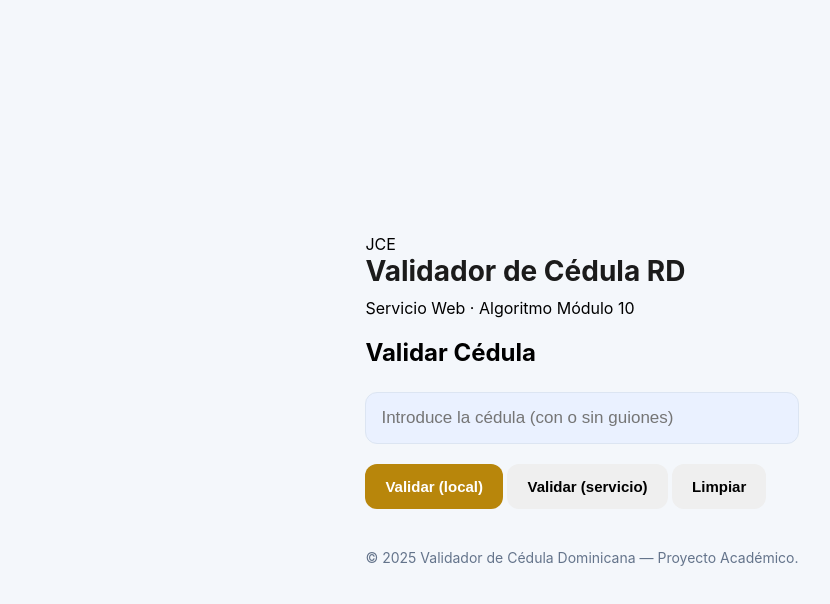
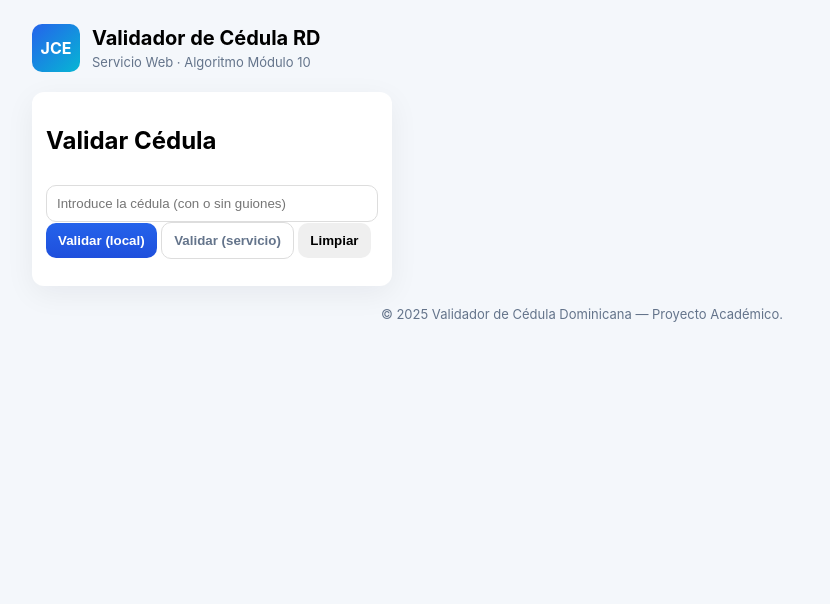
Before and after one commit to Yeri8/Servicio-Web-para-validar-la-c-dula-de-identidad-y-electoral-usando-el-m-dulo-10, a website: page public/index.html in a window 1280 px wide. Shown: the whole page, without its empty margins (58-888 px from the left). Drawn offline with Linux system fonts and the light colour scheme.

Commit message:
Refactor CSS variables and styles for consistency

```diff
--- a/public/styles.css
+++ b/public/styles.css
@@ -1,105 +1,23 @@
 :root{
-  --bg:#f4f7fb;
-  --card:#fff;
-  --muted:#64748b;
-  --primary:#b8860b;   /* COLOR CAMBIADO para igualar la imagen */
-  --accent:#d4a017;    /* Color dorado suave */
-  --radius:14px;
-  font-family:Inter,system-ui,Arial, sans-serif;
+  --bg:#f4f7fb; --card:#fff; --muted:#64748b; --primary:#2563eb;
+  --accent:#06b6d4; --radius:12px; font-family:Inter,system-ui,Arial,sans-serif;
 }
+*{box-sizing:border-box}
+body{margin:0;background:var(--bg);padding:24px}
+.wrap{max-width:1100px;margin:0 auto}
+header{display:flex;align-items:center;justify-content:space-between;margin-bottom:20px}
+.brand{display:flex;gap:12px;align-items:center}
+.logo{width:48px;height:48px;border-radius:10px;background:linear-gradient(135deg,var(--primary),var(--accent));
+display:flex;align-items:center;justify-content:center;color:white;font-weight:700}
 
-*{ box-sizing:border-box; }
-body{
-  margin:0;
-  background:var(--bg);
-  padding:0;
-  display:flex;
-  align-items:center;
-  justify-content:center;
-  min-height:100vh;
-}
+h1{margin:0;font-size:20px}
+.meta{color:var(--muted);margin-top:4px;font-size:13px}
+.layout{display:grid;grid-template-columns:360px 1fr;gap:18px}
 
-/* --- CONTENEDOR PRINCIPAL --- */
-.container{
-  max-width:700px;
-  width:90%;
-  background:var(--card);
-  padding:40px;
-  border-radius:var(--radius);
-  box-shadow:0 8px 30px rgba(12,20,40,0.09);
-  text-align:left;
-}
-
-/* TITULO */
-h1{
-  margin:0 0 10px;
-  font-size:28px;
-  color:#1b1b1b;
-}
-
-/* TEXTO DESCRIPTIVO */
-p{
-  margin:0 0 20px;
-  color:var(--muted);
-}
-
-/* INPUT */
-input[type="text"]{
-  width:100%;
-  padding:15px;
-  font-size:17px;
-  border:1px solid #dce5f2;
-  border-radius:12px;
-  background:#eaf1ff;
-  margin-top:6px;
-  margin-bottom:20px;
-}
-
-/* BOTONES */
-.buttons{
-  display:flex;
-  gap:12px;
-}
-
-.btn{
-  padding:14px 20px;
-  border-radius:12px;
-  border:none;
-  font-weight:600;
-  cursor:pointer;
-  font-size:15px;
-  transition:0.2s ease;
-}
-
-.btn-primary{
-  background:var(--primary);
-  color:white;
-}
-
-.btn-primary:hover{
-  background:#a67c07;
-}
-
-.btn-secondary{
-  background:#f0f0f0;
-  color:#333;
-}
-
-.btn-secondary:hover{
-  background:#e2e2e2;
-}
-
-/* RESULTADO */
-#resultado{
-  margin-top:20px;
-  font-weight:bold;
-  color:#222;
-}
-
-/* FOOTER */
-footer{
-  margin-top:40px;
-  text-align:center;
-  font-size:14px;
-  color:var(--muted);
-}
+.card{background:var(--card);border-radius:var(--radius);padding:14px;box-shadow:0 8px 30px rgba(12,20,40,0.06)}
+input{width:100%;padding:10px;border-radius:10px;border:1px solid #ddd;margin-top:10px}
+.btn{padding:10px 12px;border-radius:10px;border:none;font-weight:700;cursor:pointer}
+.btn-primary{background:linear-gradient(180deg,var(--primary),#1e4fdc);color:white}
+.btn-ghost{background:transparent;border:1px solid #ddd;color:var(--muted)}
+.small{font-size:13px;color:var(--muted)}
+footer{text-align:center;margin-top:20px}
```
